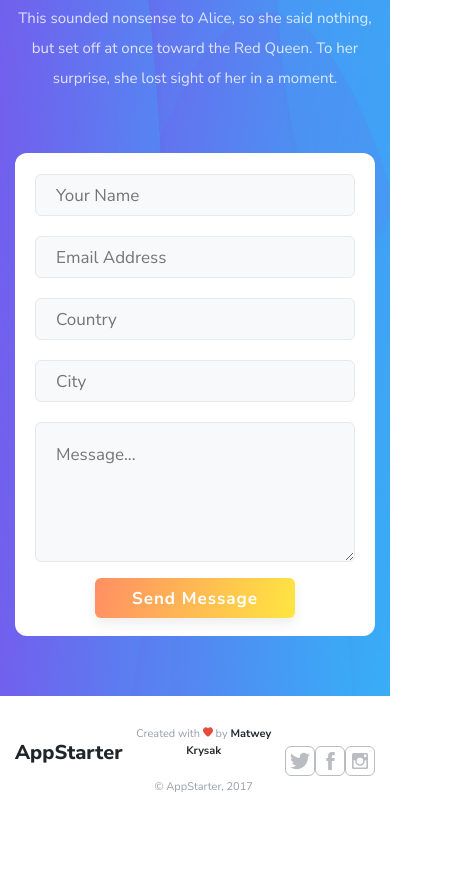
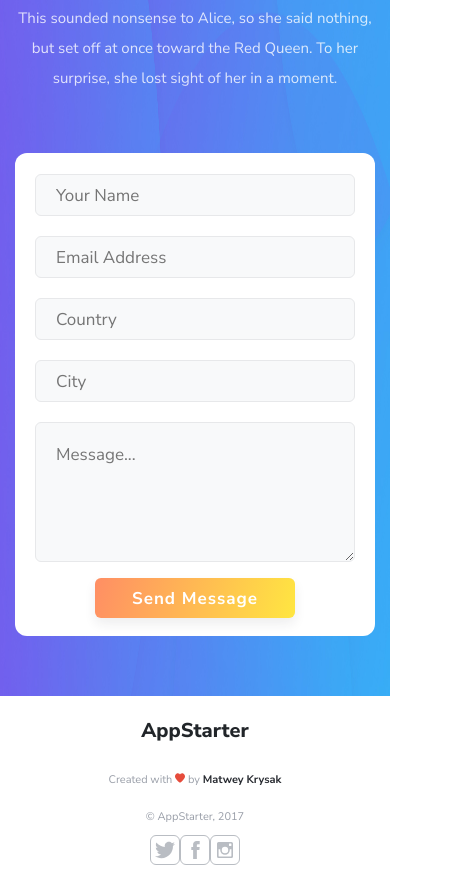
Before and after one commit to MatweyK/AppStarter, a plain HTML site: page index.html in a window 390 px wide. Shown: the part 4582-5467 px from the top of the page, 467 px wide, since content can reach past the window. Before the commit the page ends 5408 px from the top, so only its background shows below. Drawn offline with nearby package versions, Linux system fonts and the light colour scheme.

Commit message:
white line fix

```diff
--- a/css/style.css
+++ b/css/style.css
@@ -677,7 +677,7 @@ img {
 
 }
 .proposition-image img {
-	margin:  90px 90px 0 90px;
+	margin:  90px 0 0 90px;
 	width: 374px;
 	height: 444px;
 	border-top-style: solid;
@@ -1278,10 +1278,11 @@ img {
 }
 
 .contact-wrapper {
-	display: flex;
 	justify-content: space-between;
 	align-items: center;
 }
+
+
 
 .footer-logo {
 	font-family: 'Nunito Sans', sans-serif;
@@ -1295,9 +1296,10 @@ img {
 	list-style: none;
 	display: flex;
 	flex-wrap: wrap;
-	justify-content: space-between;
-	width: 120px;
-	margin: 0 auto;
+	justify-content: flex-end;
+
+	margin-right: 60px;
+
 	padding: 0;
 
 }
@@ -1397,7 +1399,7 @@ img {
 
 	}
     .proposition-image img {
-		margin: 90px 90px 0 40px;
+		margin: 90px 0 0 40px;
 	}
 
 	.feature-sync:before {
@@ -1797,8 +1799,10 @@ img {
 		padding: 10px;
 	}
 
+
 	.social-list {
 		width: 90px;
+		margin: 0 auto;
 	}
 	.social-button {
 		width: 30px;
--- a/index.html
+++ b/index.html
@@ -336,10 +336,10 @@
 		</main>
 		<footer class="page-footer">
 			<div class="container">
-				<div class="row">
-					<div class="col-md-12 contact-wrapper">
-						<p class="footer-logo">AppStarter</p>
-						<div class="copyright">
+				<div class="row contact-wrapper">
+
+						<p class="footer-logo col-md-4">AppStarter</p>
+						<div class="copyright col-md-4">
 							<p class="copyright-info">Created with <span class="visually-hidden">love</span>
 								<?xml version="1.0" encoding="iso-8859-1"?>
 								<!-- Generator: Adobe Illustrator 18.0.0, SVG Export Plug-In . SVG Version: 6.00 Build 0)  -->
@@ -355,7 +355,8 @@
 							  by <b>Matwey Krysak</b> </p>
 							<p  class="copyright-info">&copy AppStarter, 2017</p>
 						</div>
-						<div class="social">
+						<div class="social col-md-4">
+							<div>
 							<ul class="social-list">
 								<li><a class="social-button" href="#"><span class="visually-hidden">Our twitter</span>
 								<svg xmlns="http://www.w3.org/2000/svg" width="20" height="20" viewBox="0 0 24 24"><path d="M24 4.557c-.883.392-1.832.656-2.828.775 1.017-.609 1.798-1.574 2.165-2.724-.951.564-2.005.974-3.127 1.195-.897-.957-2.178-1.555-3.594-1.555-3.179 0-5.515 2.966-4.797 6.045-4.091-.205-7.719-2.165-10.148-5.144-1.29 2.213-.669 5.108 1.523 6.574-.806-.026-1.566-.247-2.229-.616-.054 2.281 1.581 4.415 3.949 4.89-.693.188-1.452.232-2.224.084.626 1.956 2.444 3.379 4.6 3.419-2.07 1.623-4.678 2.348-7.29 2.04 2.179 1.397 4.768 2.212 7.548 2.212 9.142 0 14.307-7.721 13.995-14.646.962-.695 1.797-1.562 2.457-2.549z" fill="#b9bdc3"/></svg>
@@ -370,6 +371,7 @@
 							</ul>
 							</div>
 						</div>
+
 				</div>
 			</div>
 
```
Lines whose indentation alone changed are shown as unchanged.
